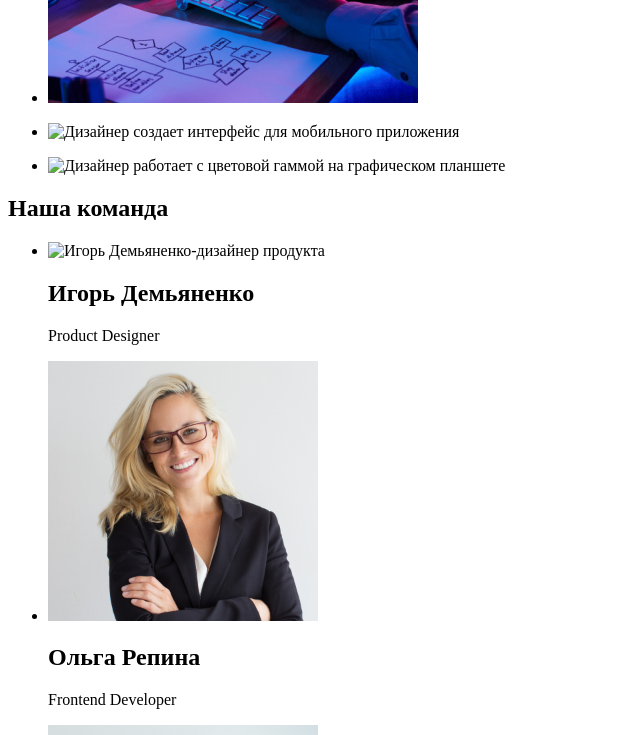
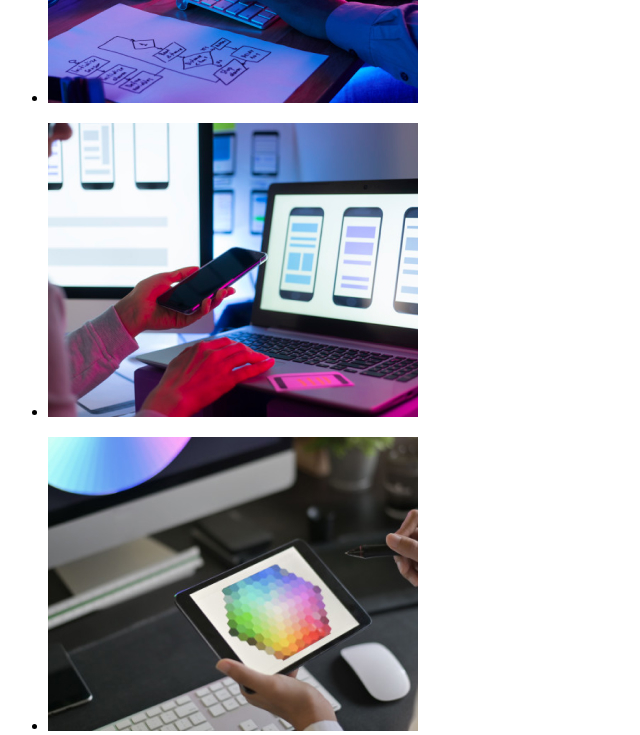
Before and after one commit to OTv1nta/goit-markup-hw-01, a plain HTML site: page index.html in a window 1280 px wide. Shown: the part 860-1595 px from the top of the page, without its empty margins (0-640 px from the left). Drawn offline with Linux system fonts and the light colour scheme; the site is published under a folder, as on GitHub Pages, so addresses that start at the root find nothing.

Commit message:
Update index.html

```diff
--- a/index.html
+++ b/index.html
@@ -69,7 +69,7 @@
         <ul>
           <li>
             <img
-              src="/images/img(1).jpg"
+              src="./images/img(1).jpg"
               alt="Дизайнер создает интерфейс для мобильного приложения"
               width="370"
             />
@@ -78,7 +78,7 @@
         <ul>
           <li>
             <img
-              src="/images/img (2).jpg"
+              src="./images/img (2).jpg"
               alt="Дизайнер работает с цветовой гаммой на графическом планшете"
               width="370"
             />
@@ -90,7 +90,7 @@
         <h2>Наша команда</h2>
         <ul>
           <li>
-            <img src="/images/4.jpg" alt="Игорь Демьяненко-дизайнер продукта" width="270" />
+            <img src="./images/4.jpg" alt="Игорь Демьяненко-дизайнер продукта" width="270" />
             <h2>Игорь Демьяненко</h2>
             <p>Product Designer</p>
           </li>
```
